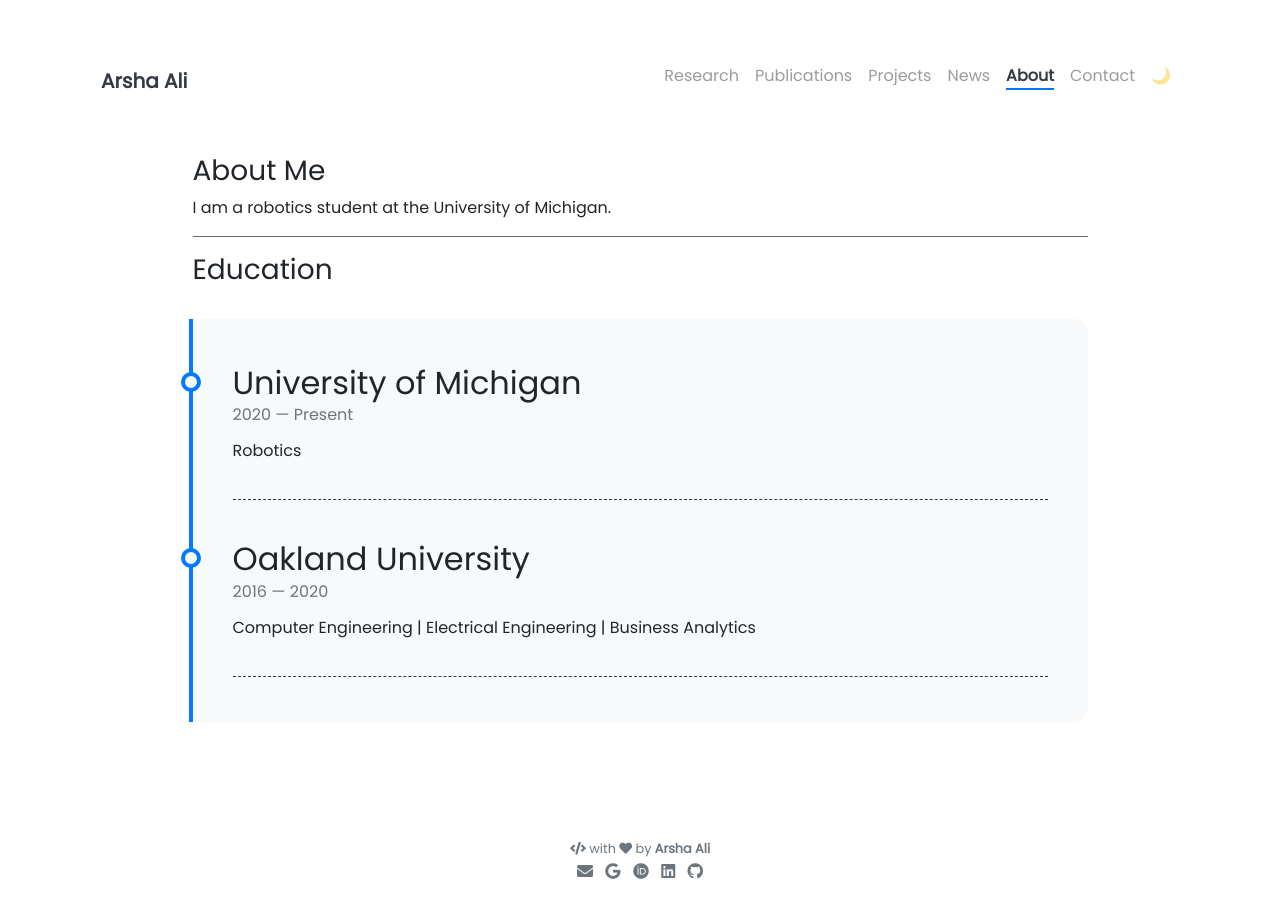
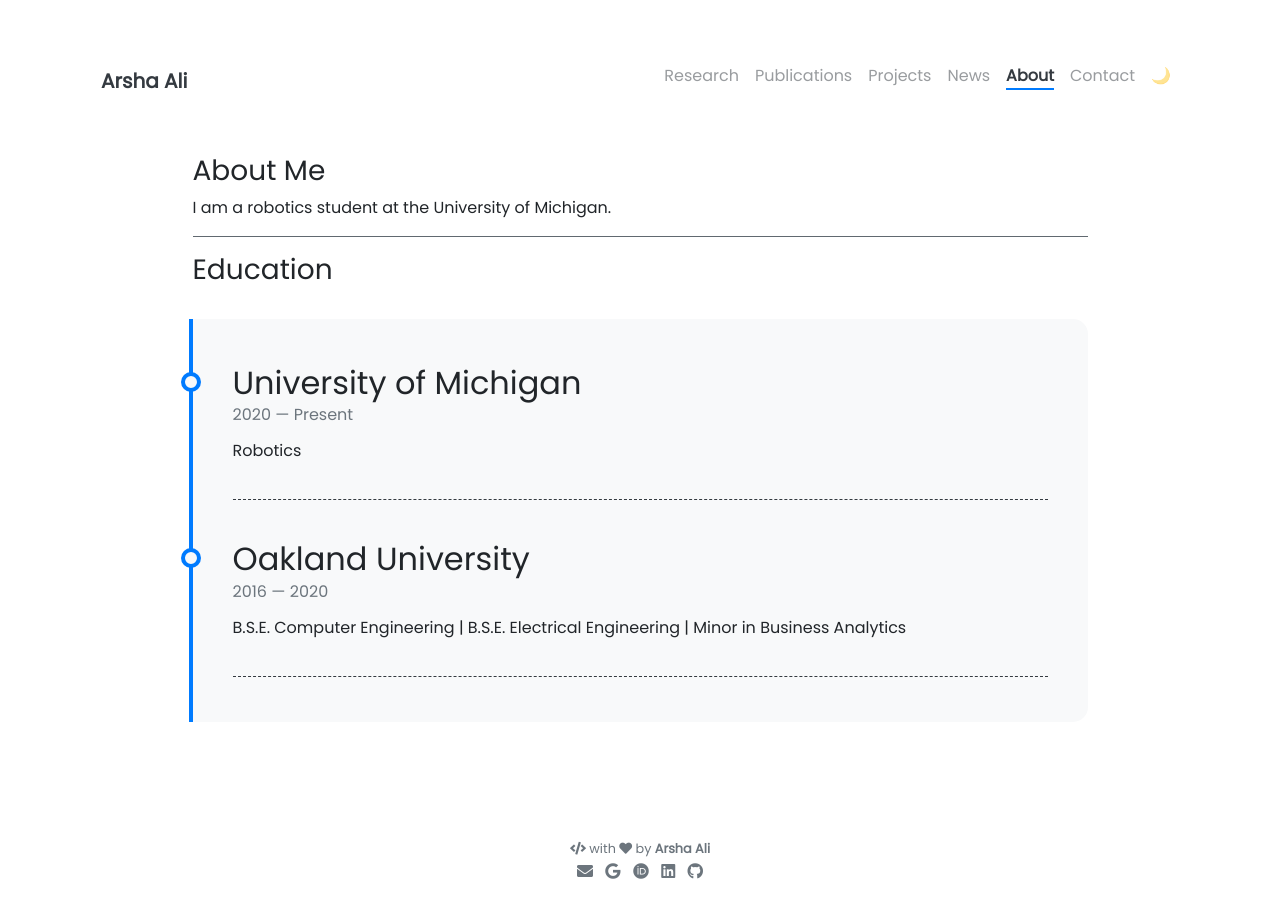
Before and after one commit to arshaali/arshaali.github.io, a Jekyll site: the page built from pages/about.md, in a window 1280 px wide. Built offline with Jekyll 4.4.1, drawn with Linux system fonts in a browser that asks for light colours; nearby versions of some CDN libraries.

Commit message:
Update timeline.yml

```diff
--- a/_data/timeline.yml
+++ b/_data/timeline.yml
@@ -6,4 +6,4 @@
 - title: Oakland University
   from: 2016
   to: 2020
-  description: Computer Engineering    |    Electrical Engineering    |    Business Analytics
+  description: B.S.E. Computer Engineering    |    B.S.E. Electrical Engineering    |    Minor in Business Analytics
```
